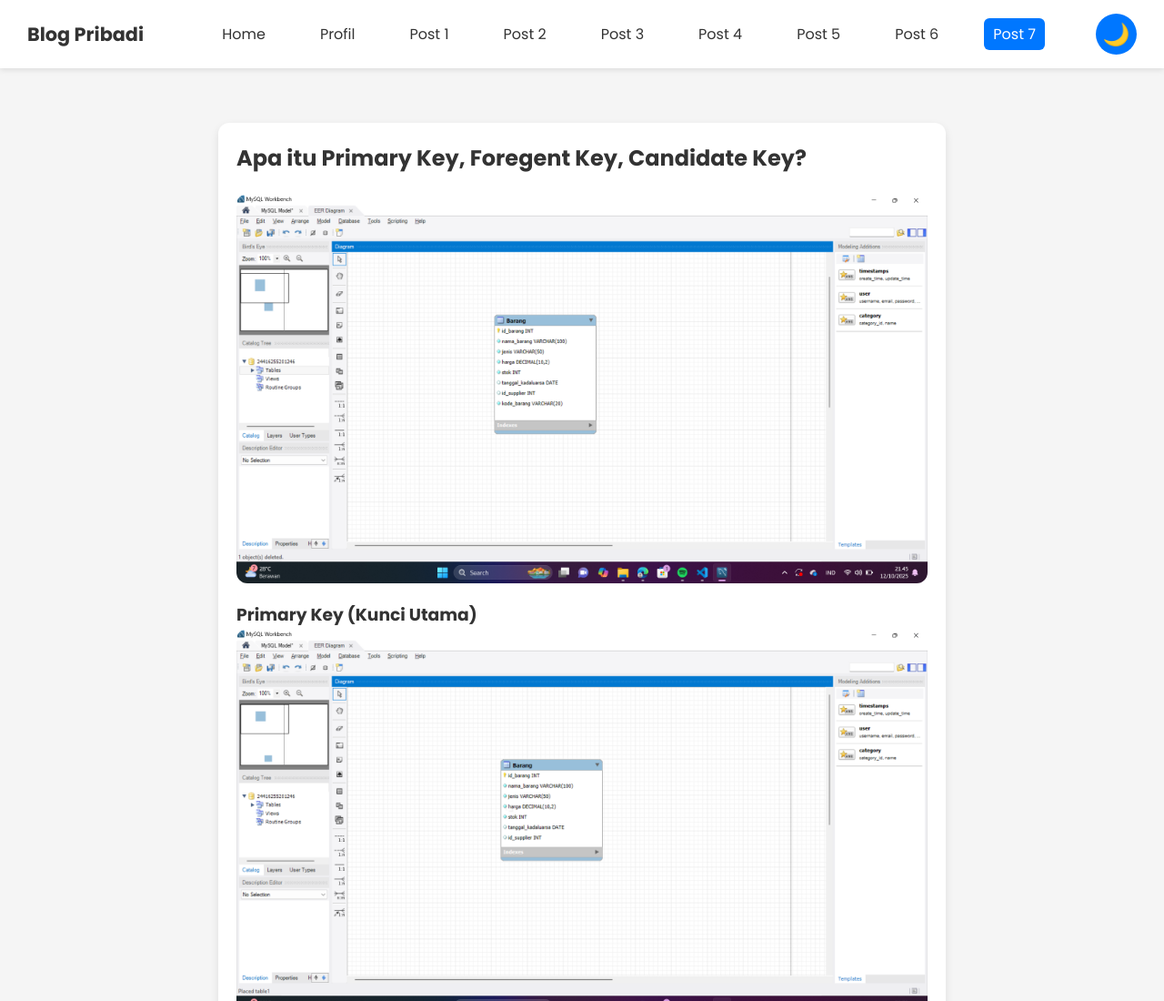
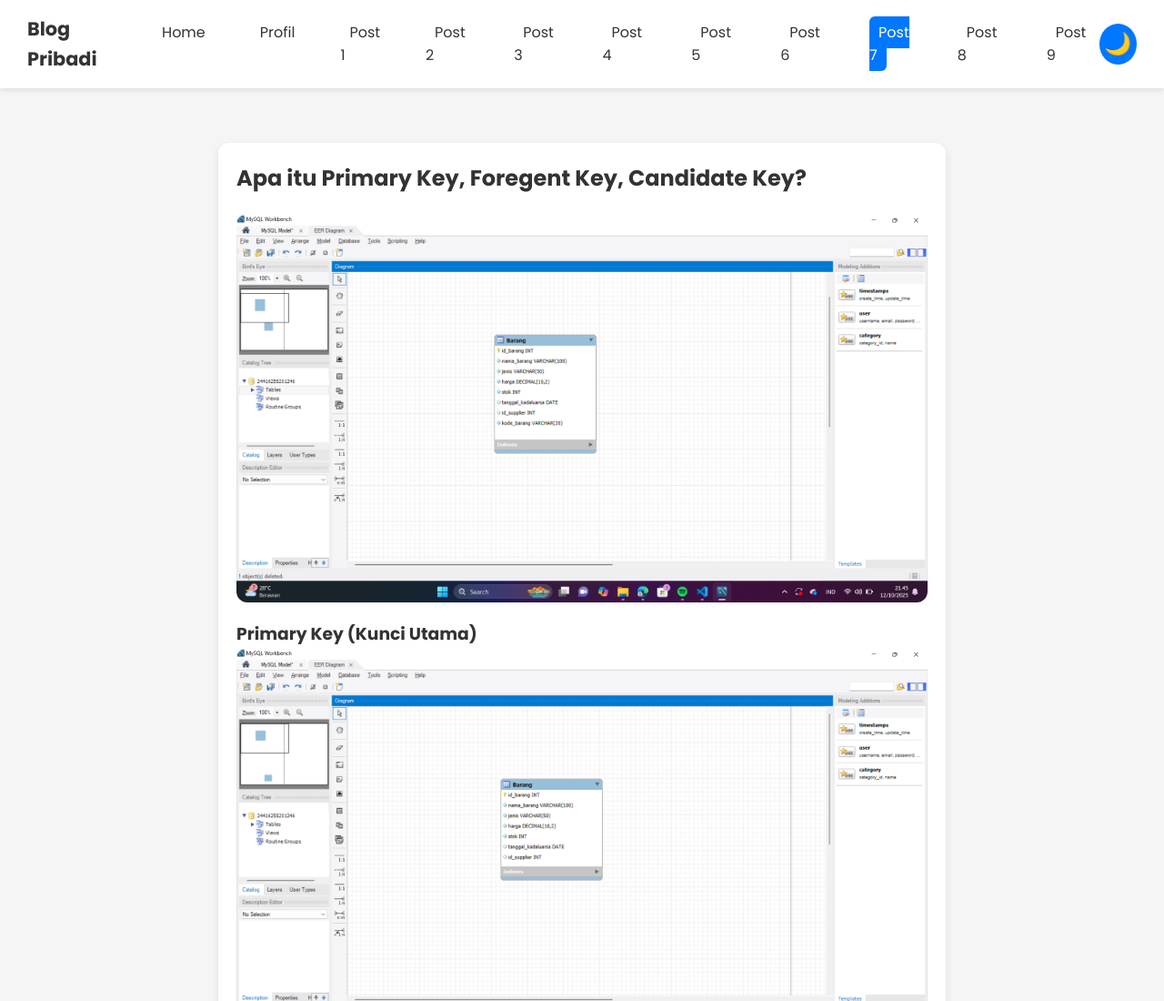
Before and after one commit to chandra7251/Blog-Pribadi, a plain HTML site: page post7.html in a window 1280 px wide. Shown: the top 1100 px of the page at 91% size. Drawn offline with Linux system fonts and the light colour scheme.

Commit message:
Update post7.html

```diff
--- a/post7.html
+++ b/post7.html
@@ -26,6 +26,8 @@
         <li><a href="post5.html">Post 5</a></li>
         <li><a href="post6.html">Post 6</a></li>
         <li><a href="post7.html" class="active">Post 7</a></li>
+        <li><a href="post8.html">Post 8</a></li>
+        <li><a href="post9.html">Post 9</a></li>
       </ul>
     </nav>
     <button class="toggle-theme" id="toggleTheme">🌙</button>
```
